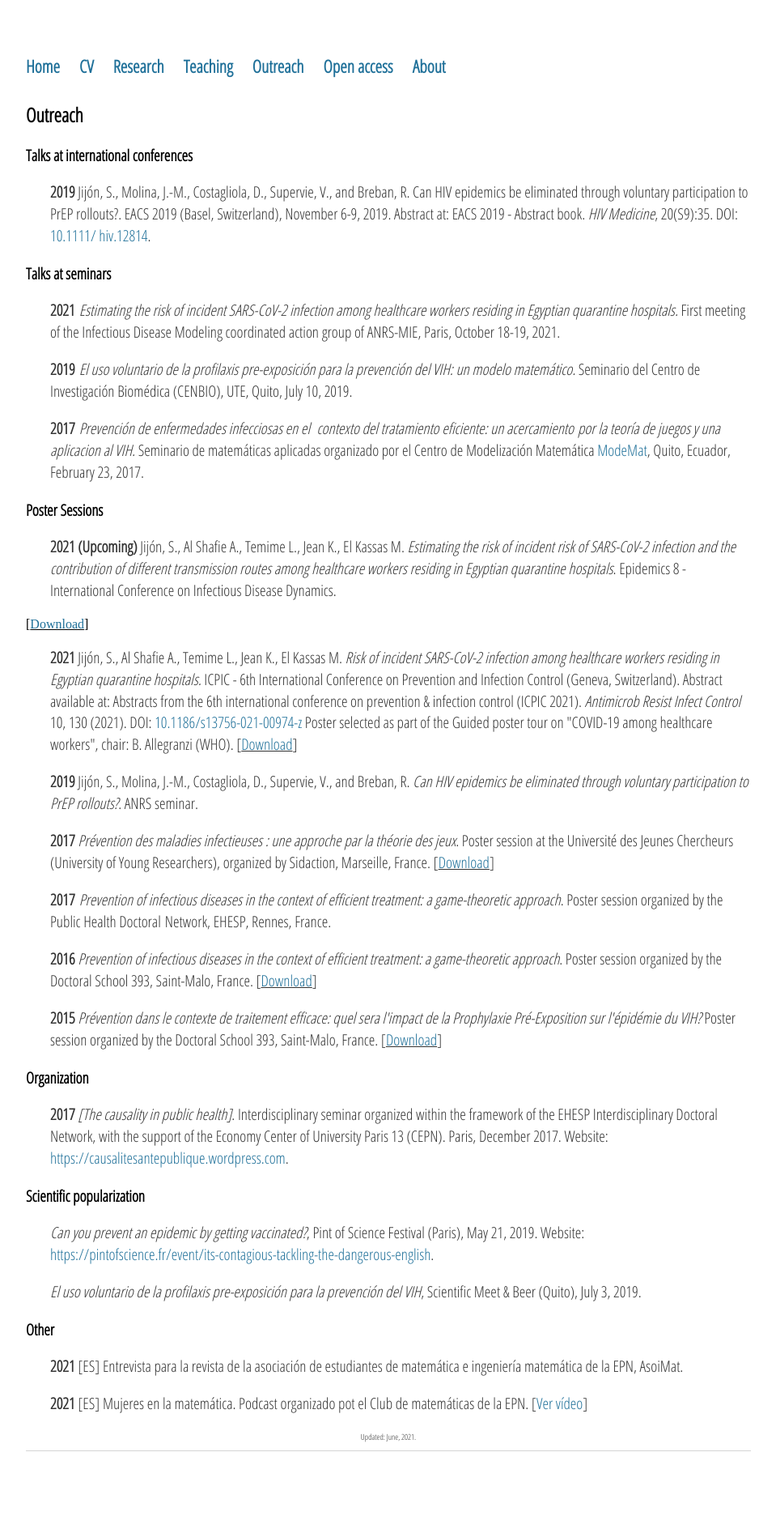
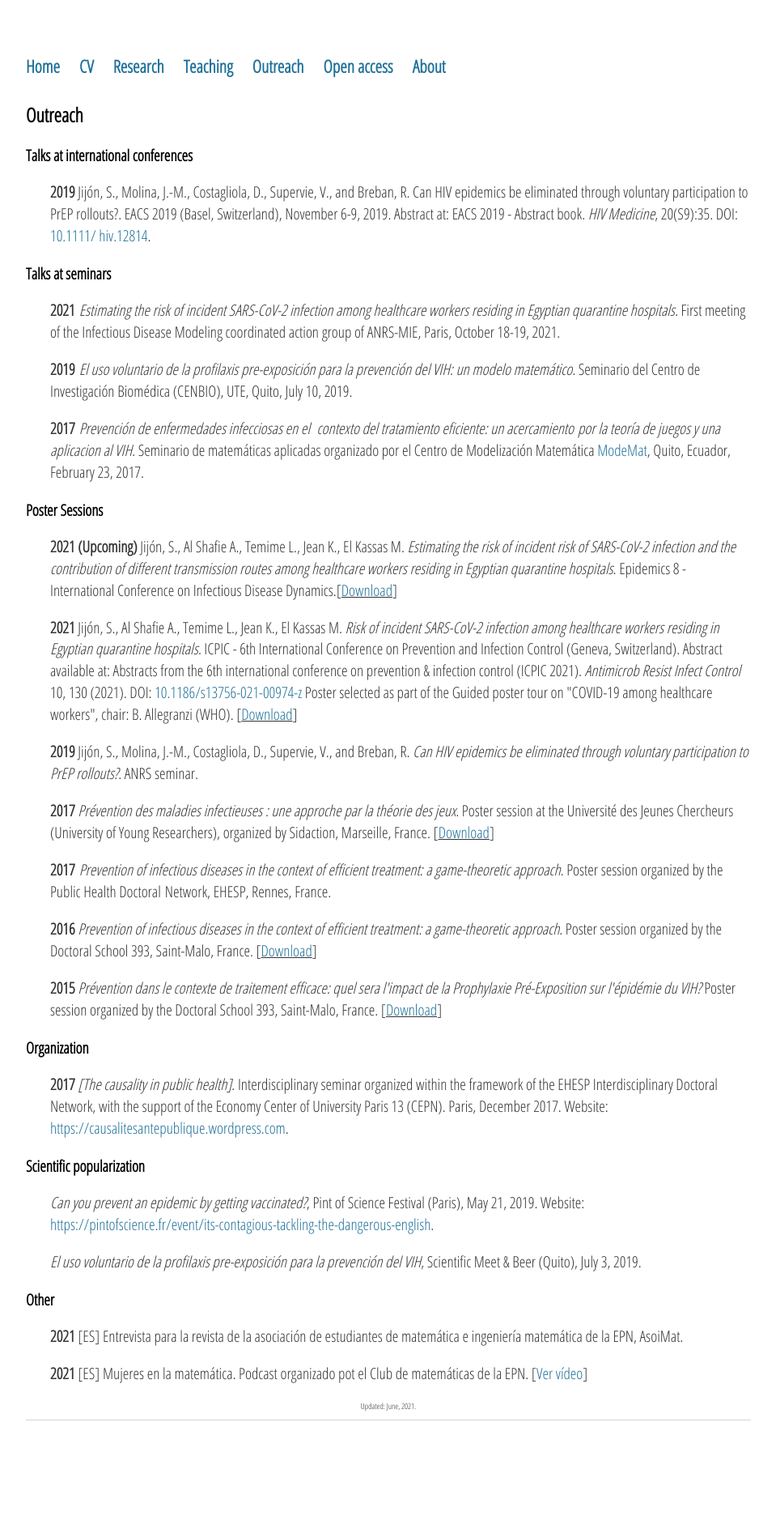
Before and after one commit to sjijon/sjijon.github.io, a Jekyll site: the page built from outreach.html, in a window 1280 px wide. Shown: the whole page at 81% size, without its empty margins (160-1119 px from the left). Built offline with Jekyll 4.4.1, drawn with Linux system fonts in a browser that asks for light colours; nearby versions of some CDN libraries; after the commit the page ends 1834 px from its top, so only the background shows below that.

Commit message:
Fix typo

```diff
--- a/outreach.html
+++ b/outreach.html
@@ -41,8 +41,9 @@
 		<em>Estimating the risk of incident risk of SARS-CoV-2 infection and the
 			contribution of different transmission routes among healthcare workers residing
 			in Egyptian quarantine hospitals</em>. Epidemics 8 - International
-			Conference on Infectious Disease Dynamics.</p> [<u><a href="https://raw.githubusercontent.com/sjijon/sjijon.github.io/master/documents/posters/2021-Poster-Epidemics8.pdf"
+			Conference on Infectious Disease Dynamics.[<u><a href="https://raw.githubusercontent.com/sjijon/sjijon.github.io/master/documents/posters/2021-Poster-Epidemics8.pdf"
 				target="_blank">Download</a></u>]
+				</p>
 
 		<p style="padding-left:30px;">
 		<strong>2021 </strong> Jijón, S., Al Shafie A., Temime L., Jean K., El Kassas M.
```
